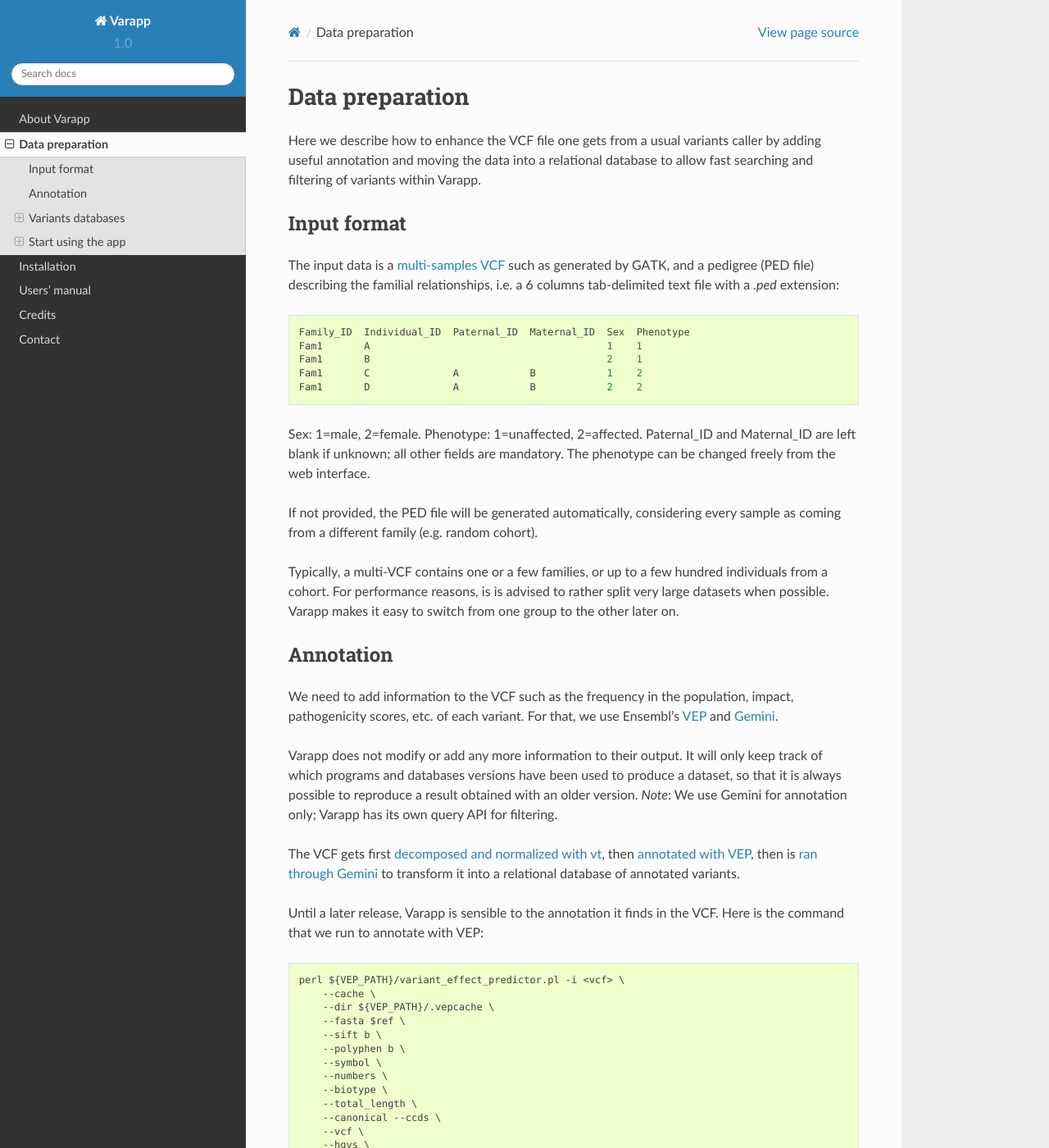
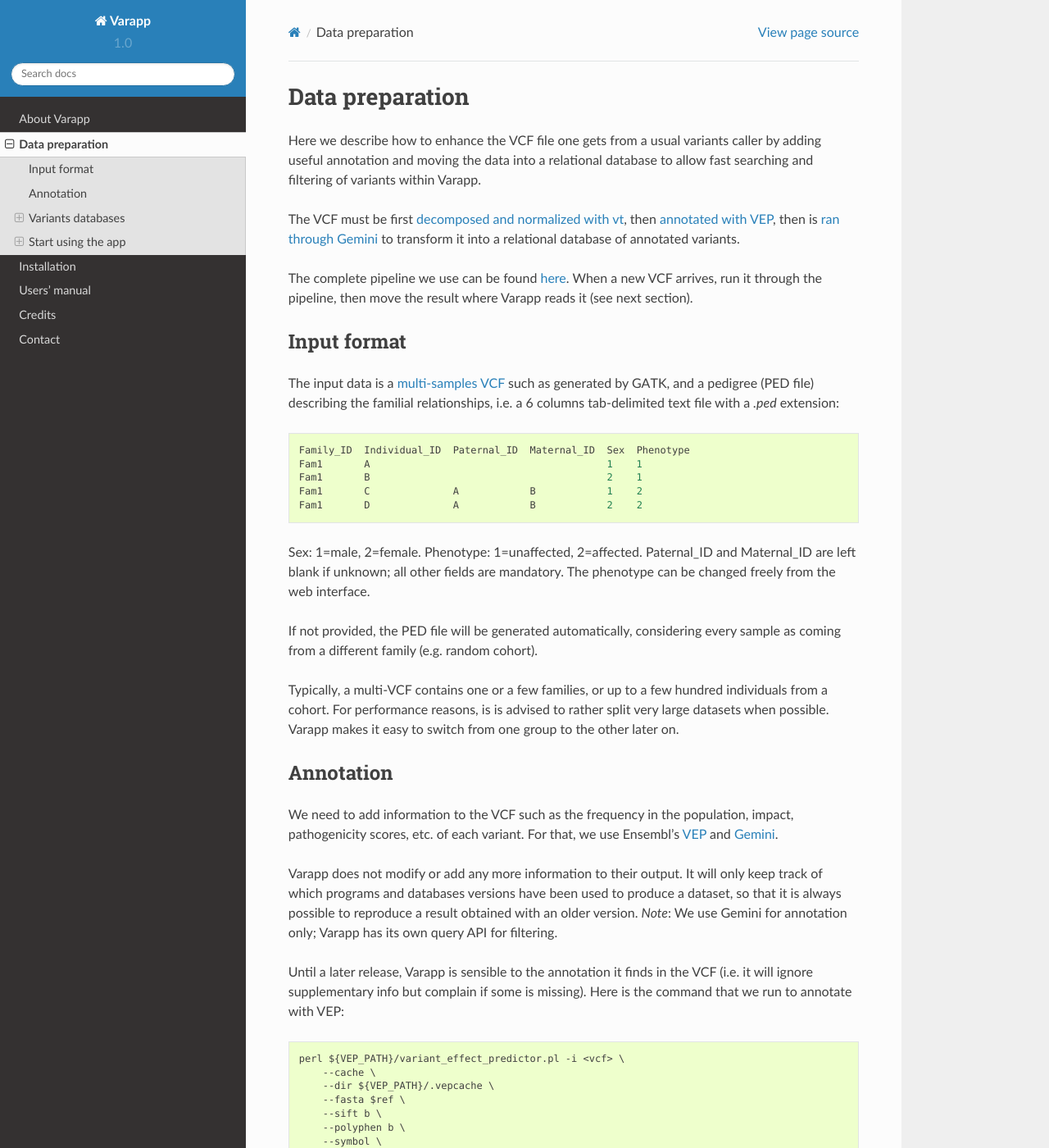
Before and after one commit to varapp/varapp-docs, a Sphinx documentation site: the page built from docs/src/data_preparation.rst, in a window 1280 px wide and 1400 px high. Shown: the whole window at 82% size. Built offline with Sphinx 7.4.7 and the Read the Docs theme 2.0.0, drawn with Linux system fonts in a browser that asks for light colours; some of the changed text lies outside the part shown.

Commit message:
Clearer data preparation section

```diff
--- a/docs/src/data_preparation.rst
+++ b/docs/src/data_preparation.rst
@@ -5,6 +5,16 @@
 Here we describe how to enhance the VCF file one gets from a usual variants caller
 by adding useful annotation and moving the data into a relational database
 to allow fast searching and filtering of variants within Varapp.
+
+The VCF must be first `decomposed and normalized with vt <http://genome.sph.umich.edu/wiki/Vt>`_,
+then `annotated with VEP
+<http://gemini.readthedocs.io/en/latest/content/functional_annotation.html#stepwise-installation-and-usage-of-vep>`_,
+then is `ran through Gemini <http://gemini.readthedocs.io/en/latest/content/quick_start.html>`_
+to transform it into a relational database of annotated variants.
+
+The complete pipeline we use can be found :doc:`here <annotate_vcf>`.
+When a new VCF arrives, run it through the pipeline,
+then move the result where Varapp reads it (see next section).
 
 Input format
 ------------
@@ -44,13 +54,8 @@
 so that it is always possible to reproduce a result obtained with an older version.
 *Note*: We use Gemini for annotation only; Varapp has its own query API for filtering.
 
-The VCF gets first `decomposed and normalized with vt <http://genome.sph.umich.edu/wiki/Vt>`_,
-then `annotated with VEP
-<http://gemini.readthedocs.io/en/latest/content/functional_annotation.html#stepwise-installation-and-usage-of-vep>`_,
-then is `ran through Gemini <http://gemini.readthedocs.io/en/latest/content/quick_start.html>`_
-to transform it into a relational database of annotated variants.
-
-Until a later release, Varapp is sensible to the annotation it finds in the VCF.
+Until a later release, Varapp is sensible to the annotation it finds in the VCF
+(i.e. it will ignore supplementary info but complain if some is missing).
 Here is the command that we run to annotate with VEP::
 
     perl ${VEP_PATH}/variant_effect_predictor.pl -i <vcf> \
@@ -138,6 +140,10 @@
 As soon as the data is ready, there is no need to look at those files anymore.
 Log in Varapp and start using the graphical interface.
 
+The first time it sees new databases, Varapp will take a few time to fill its cache,
+especially if the databases are big. For now you can keep track of this progress
+in the Apache logs - but we are working on making it more visible.
+
 Add a database access to a user
 ...............................
 
```
Also changed, not shown: other parts of docs/src/data_preparation.rst (+0 -3 lines).
